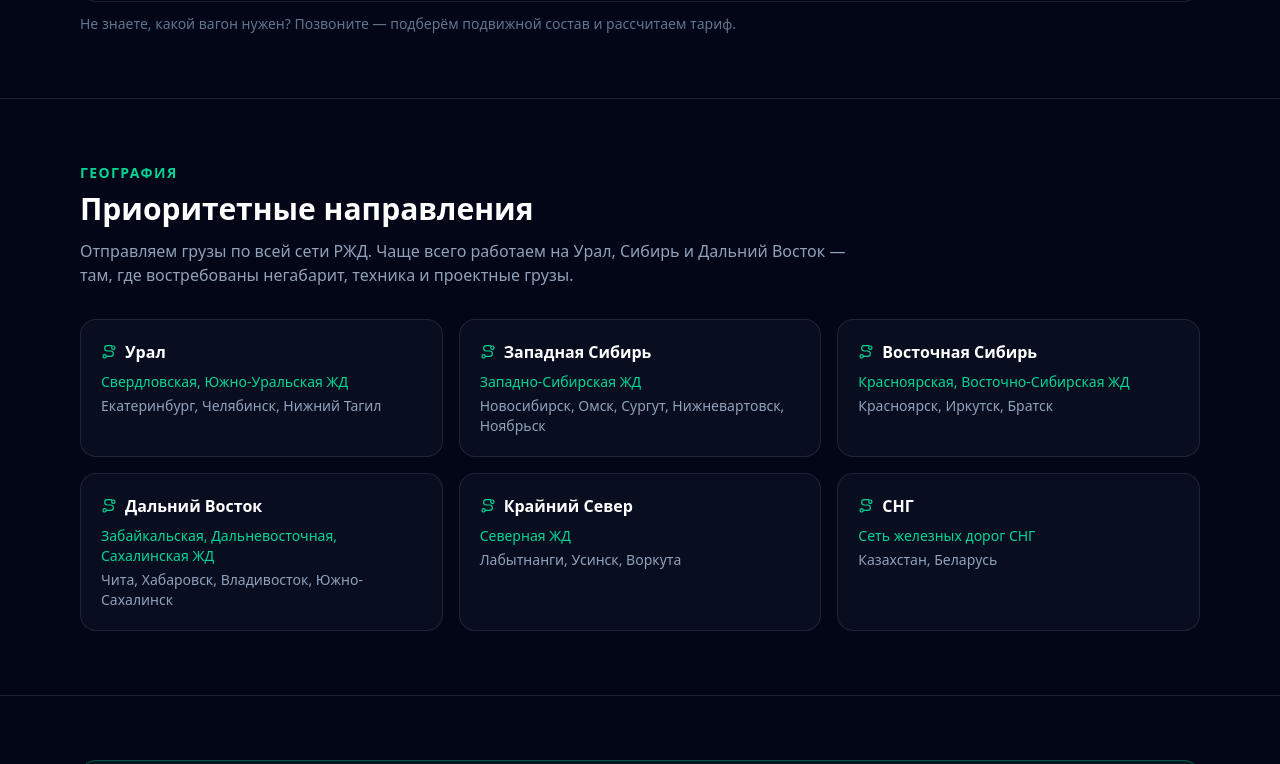
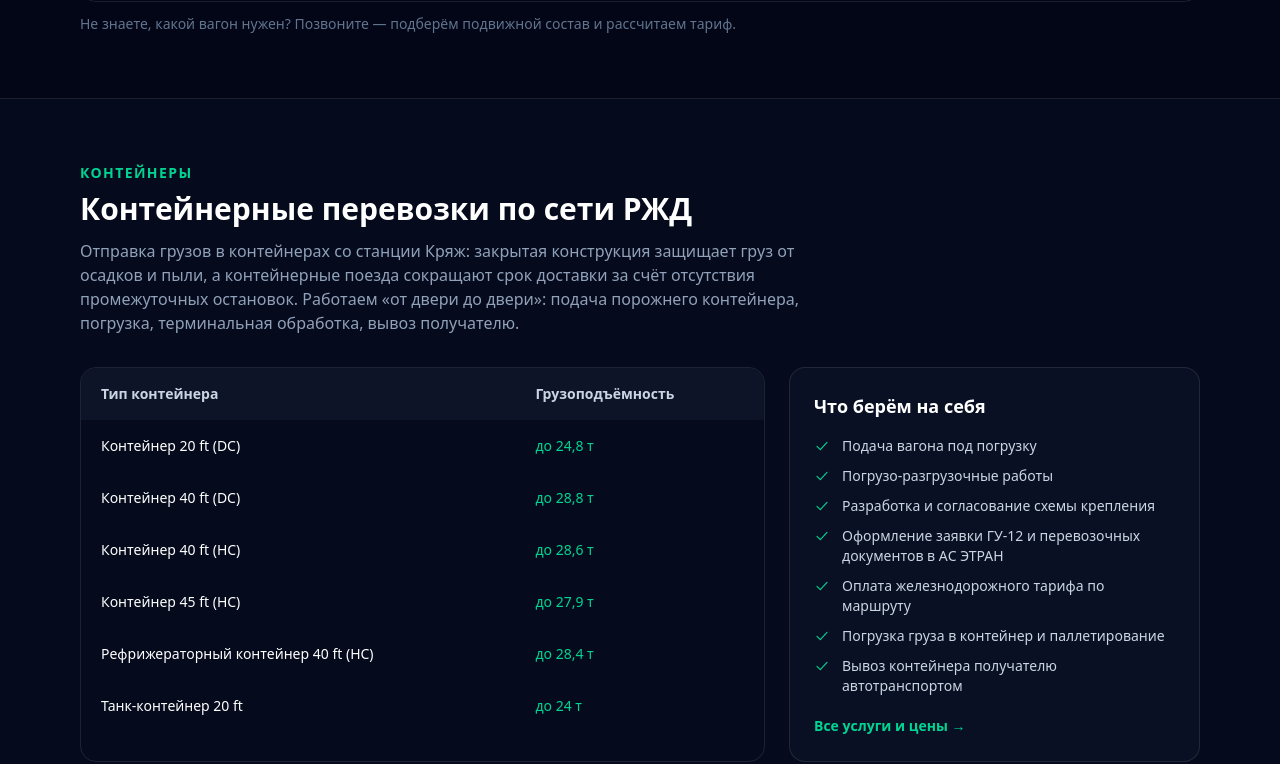
Before and after one commit to satrex-samara/satrex-samara.github.io, a Next.js app: page / in a window 1280 px wide. Shown: the part 4276-5040 px from the top of the page. Built offline with nearby package versions, Linux system fonts and the light colour scheme.

Commit message:
feat: add container rail transport section with container types

```diff
--- a/app/lib/satrex.ts
+++ b/app/lib/satrex.ts
@@ -10,6 +10,15 @@ export const contacts = {
 	position: 'Директор',
 	hours: 'Пн–Пт: 09:00–16:00'
 };
+
+export const containerTypes = [
+	{ type: 'Контейнер 20 ft (DC)', payload: 'до 24,8 т' },
+	{ type: 'Контейнер 40 ft (DC)', payload: 'до 28,8 т' },
+	{ type: 'Контейнер 40 ft (HC)', payload: 'до 28,6 т' },
+	{ type: 'Контейнер 45 ft (HC)', payload: 'до 27,9 т' },
+	{ type: 'Рефрижераторный контейнер 40 ft (HC)', payload: 'до 28,4 т' },
+	{ type: 'Танк-контейнер 20 ft', payload: 'до 24 т' }
+];
 
 export const includedAt = {
 	from: [
@@ -435,7 +444,8 @@ export const services: Service[] = [
 			'Оплата тарифа РЖД, справки о дислокации вагонов',
 			'Оформление перевозочных документов в АС ЭТРАН',
 			'Мультимодальные схемы: ж/д + авто + водный транспорт',
-			'Разработка схемы крепления и подбор крепежа'
+			'Разработка схемы крепления и подбор крепежа',
+			'Контейнерные отправки: 20/40 HC, реф- и танк-контейнеры'
 		],
 		faq: [
 			{
--- a/app/page.tsx
+++ b/app/page.tsx
@@ -3,6 +3,7 @@ import Link from "next/link";
 import Icon from "./icons";
 import {
   contacts,
+  containerTypes,
   directions,
   homeFaq,
   includedAt,
@@ -463,6 +464,87 @@ export default function Home() {
         </div>
       </section>
 
+      {/* Containers */}
+      <section id="containers" className="border-b border-white/10 bg-slate-900/30 scroll-mt-20">
+        <div className="mx-auto max-w-6xl px-4 py-16">
+          <p className="text-sm font-semibold uppercase tracking-widest text-emerald-400">
+            Контейнеры
+          </p>
+          <h2 className="mt-2 text-3xl font-bold text-white">
+            Контейнерные перевозки по сети РЖД
+          </h2>
+          <p className="mt-3 max-w-3xl text-slate-400">
+            Отправка грузов в контейнерах со станции Кряж: закрытая конструкция
+            защищает груз от осадков и пыли, а контейнерные поезда сокращают срок
+            доставки за счёт отсутствия промежуточных остановок. Работаем «от двери
+            до двери»: подача порожнего контейнера, погрузка, терминальная
+            обработка, вывоз получателю.
+          </p>
+          <div className="mt-8 grid gap-6 lg:grid-cols-[1.25fr_.75fr]">
+            <div className="overflow-hidden rounded-2xl border border-white/10">
+              <table className="w-full border-collapse text-left text-sm">
+                <thead className="bg-slate-900/80 text-slate-300">
+                  <tr>
+                    <th scope="col" className="px-5 py-4 font-semibold">
+                      Тип контейнера
+                    </th>
+                    <th scope="col" className="px-5 py-4 font-semibold">
+                      Грузоподъёмность
+                    </th>
+                  </tr>
+                </thead>
+                <tbody>
+                  {containerTypes.map((c) => (
+                    <tr key={c.type}>
+                      <td className="px-5 py-4 font-medium text-white">{c.type}</td>
+                      <td className="whitespace-nowrap px-5 py-4 text-emerald-400">
+                        {c.payload}
+                      </td>
+                    </tr>
+                  ))}
+                </tbody>
+              </table>
+            </div>
+            <div className="rounded-2xl border border-white/10 bg-slate-900/50 p-6">
+              <h3 className="text-lg font-semibold text-white">
+                Что берём на себя
+              </h3>
+              <ul className="mt-4 space-y-2.5">
+                {includedAt.from.slice(0, 5).map((item) => (
+                  <li key={item} className="flex gap-3 text-sm text-slate-300">
+                    <Icon
+                      name="check"
+                      className="mt-0.5 h-4 w-4 shrink-0 text-emerald-400"
+                    />
+                    {item}
+                  </li>
+                ))}
+                <li className="flex gap-3 text-sm text-slate-300">
+                  <Icon
+                    name="check"
+                    className="mt-0.5 h-4 w-4 shrink-0 text-emerald-400"
+                  />
+                  Погрузка груза в контейнер и паллетирование
+                </li>
+                <li className="flex gap-3 text-sm text-slate-300">
+                  <Icon
+                    name="check"
+                    className="mt-0.5 h-4 w-4 shrink-0 text-emerald-400"
+                  />
+                  Вывоз контейнера получателю автотранспортом
+                </li>
+              </ul>
+              <Link
+                href="/uslugi/"
+                className="mt-5 inline-block text-sm font-semibold text-emerald-400 transition hover:text-emerald-300"
+              >
+                Все услуги и цены →
+              </Link>
+            </div>
+          </div>
+        </div>
+      </section>
+
       {/* Directions */}
       <section id="directions" className="border-b border-white/10 scroll-mt-20">
         <div className="mx-auto max-w-6xl px-4 py-16">
```
